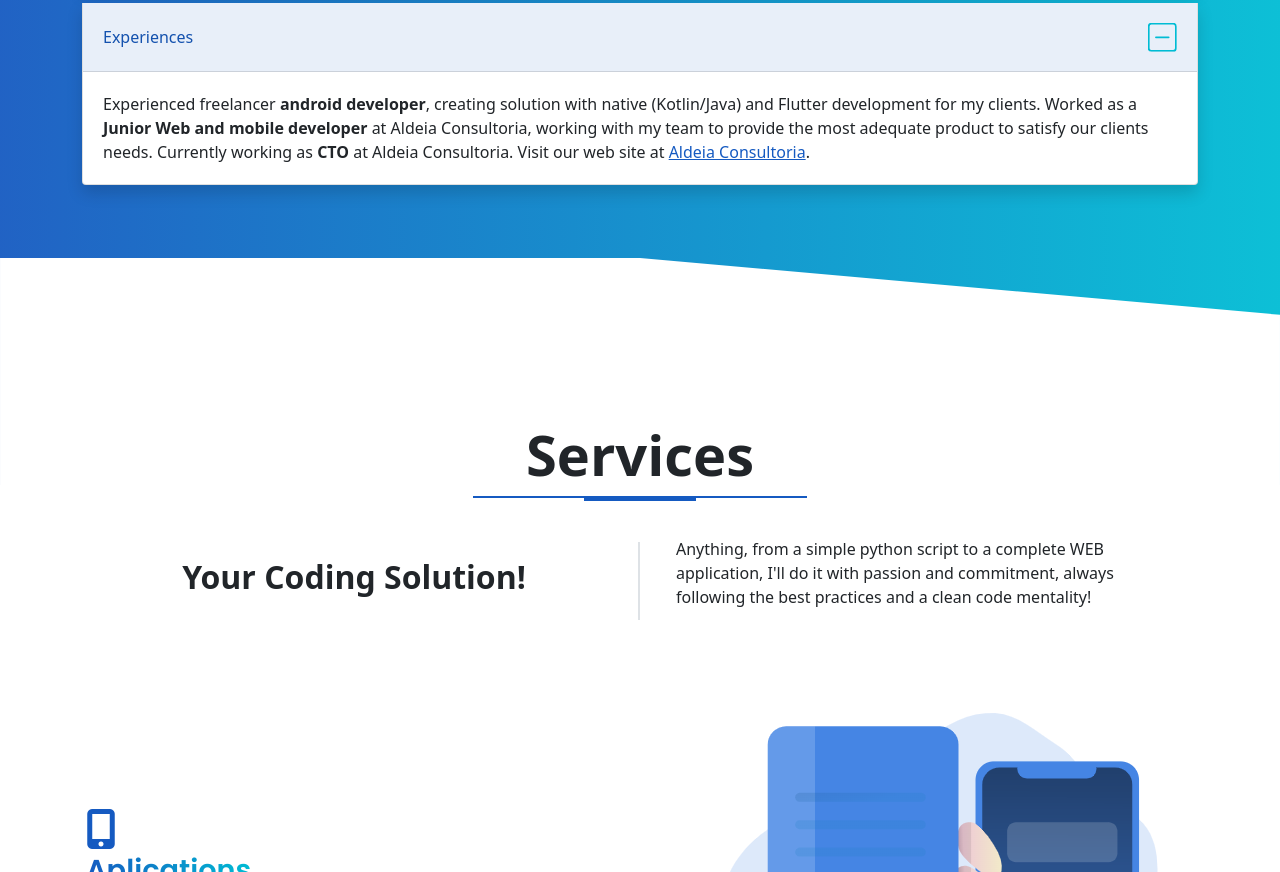
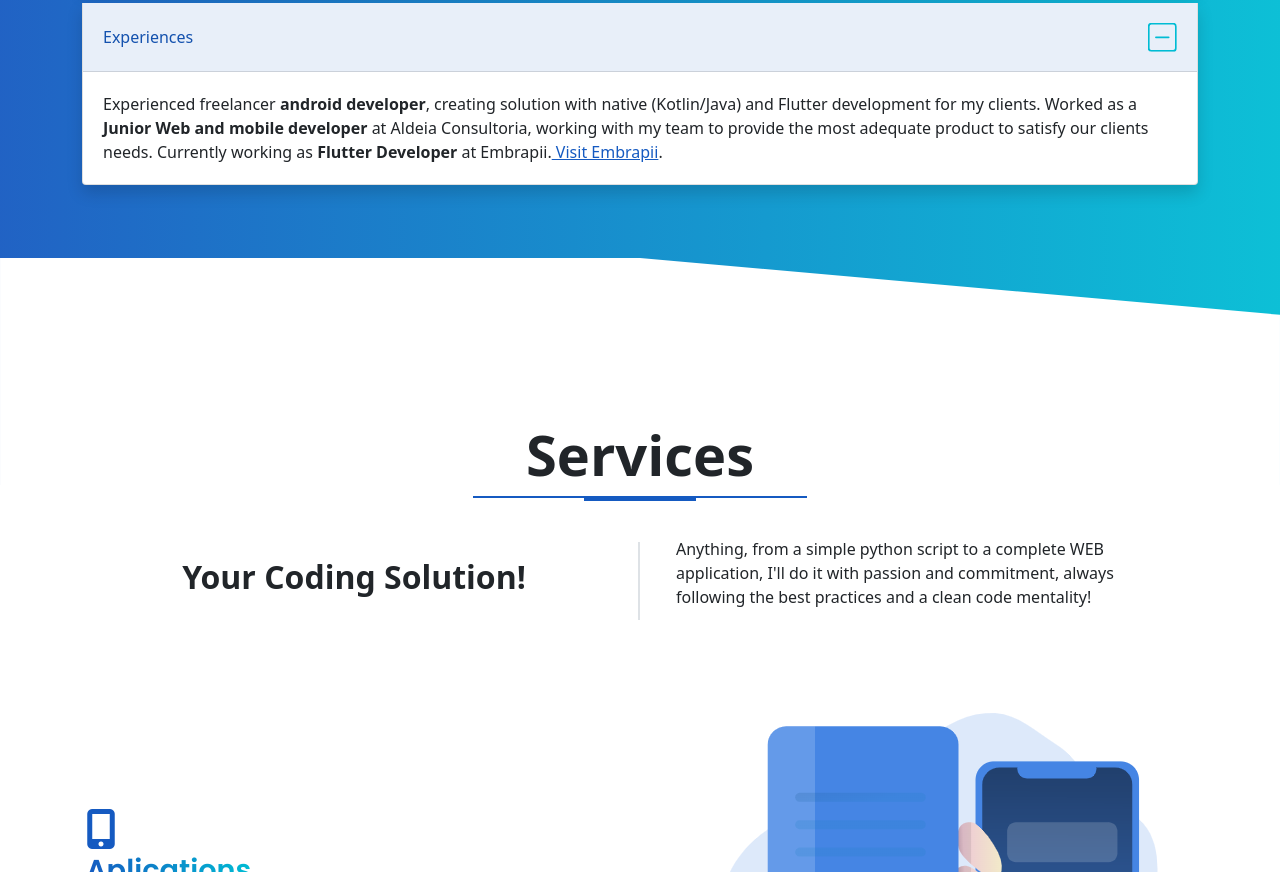
Before and after one commit to Rarvs/rarvs.github.io, a website: page index.html in a window 1280 px wide. Shown: the part 2896-3768 px from the top of the page. Drawn offline with nearby package versions, Linux system fonts and the light colour scheme.

Commit message:
Update index.html

```diff
--- a/index.html
+++ b/index.html
@@ -343,9 +343,7 @@
                   Experienced freelancer <strong>android developer</strong>, creating solution with native
                   (Kotlin/Java) and Flutter development for my clients. Worked as a <strong>Junior Web and
                     mobile developer</strong> at Aldeia Consultoria, working with my team to provide the most adequate
-                  product to satisfy our clients needs. Currently working as <strong> CTO </strong> at Aldeia
-                  Consultoria. Visit our web site at <a href="http://www.aldeiaconsultoriajr.com/">Aldeia
-                    Consultoria</a>.
+                  product to satisfy our clients needs. Currently working as <strong> Flutter Developer </strong> at Embrapii.<a href="https://embrapii.org.br/en/"> Visit Embrapii</a>.
                 </div>
               </div>
             </div>
```
